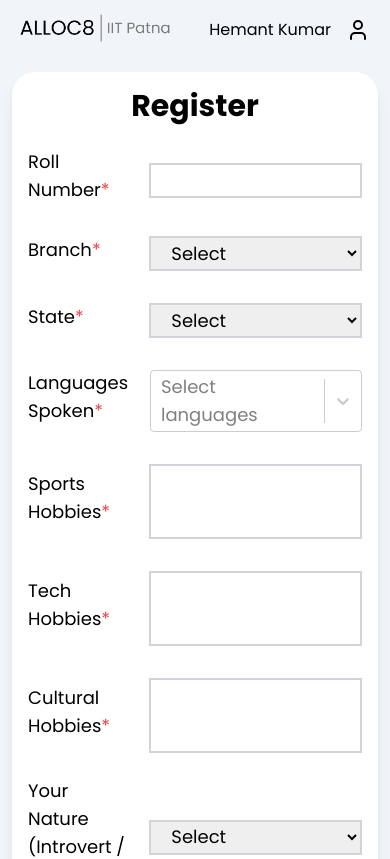
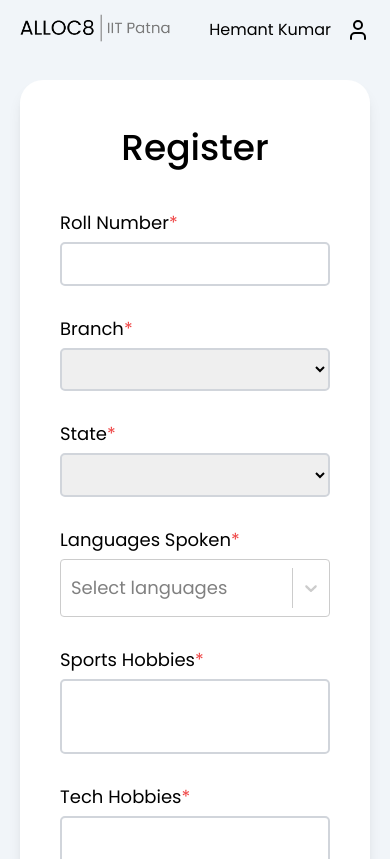
Before and after one commit to Gymkhana-IIT-Patna/alloc8, a React (Vite) app in the folder client/: page /Register in a window 390 px wide. Shown: the top 859 px of the page. Built offline with nearby package versions, Linux system fonts and the light colour scheme.

Commit message:
style changes

```diff
--- /dev/null
+++ b/client/src/components/RegisterForm/index.css
@@ -0,0 +1,22 @@
+input,
+textarea,
+select,
+option {
+  border-radius: 5px;
+  padding-block: 1.1em !important;
+}
+@media (max-width: 500px) {
+  .input-container {
+    width: 100% !important;
+    flex-wrap: wrap !important;
+    gap: 0;
+  }
+  label,
+  input,
+  select,
+  textarea,
+  .multiselect {
+    width: 100% !important;
+    margin-top: 5px !important;
+  }
+}
--- a/client/src/components/RegisterForm/index.jsx
+++ b/client/src/components/RegisterForm/index.jsx
@@ -4,6 +4,7 @@ import data from "@/data/formoptions.json";
 import Options from "../FormOptions";
 import Select from "react-select";
 import { Button } from "../ui/button";
+import "./index.css";
 
 export default function RegisterForm() {
   const languages = data.languages;
@@ -31,15 +32,15 @@ export default function RegisterForm() {
   }));
 
   return (
-    <div className="max-w-2xl mx-auto p-4 rounded-[23px] md:rounded-[33px] bg-white shadow-lg">
-      <h2 className="text-3xl font-bold text-[#000000] text-center mb-6">
+    <div className="max-w-2xl mx-auto px-10 pt-[3em] pb-[5em] rounded-[23px] md:rounded-[33px] bg-white shadow-lg">
+      <h2 className="text-4xl font-medium text-[#000000] text-center mb-[1em]">
         Register
       </h2>
       <form
         onSubmit={handleSubmit(onSubmit)}
         className="flex flex-col gap-6 text-lg"
       >
-        <div className="flex items-center justify-between gap-4">
+        <div className="flex items-center justify-between gap-4 input-container">
           <label className="w-1/3">
             Roll Number<span className="text-red-500">*</span>
           </label>
@@ -55,7 +56,7 @@ export default function RegisterForm() {
           )}
         </div>
 
-        <div className="flex items-center justify-between gap-4">
+        <div className="flex items-center justify-between gap-4 input-container">
           <label className="w-1/3">
             Branch<span className="text-red-500">*</span>
           </label>
@@ -75,7 +76,7 @@ export default function RegisterForm() {
           )}
         </div>
 
-        <div className="flex items-center justify-between gap-4">
+        <div className="flex items-center justify-between gap-4 input-container">
           <label className="w-1/3">
             State<span className="text-red-500">*</span>
           </label>
@@ -95,11 +96,11 @@ export default function RegisterForm() {
           )}
         </div>
 
-        <div className="flex items-center justify-between gap-4">
+        <div className="flex items-center justify-between gap-4 input-container">
           <label className="w-1/3">
             Languages Spoken<span className="text-red-500">*</span>
           </label>
-          <div className="w-2/3">
+          <div className="w-2/3 input-container">
             <Controller
               name="motherTongue"
               control={control}
@@ -113,7 +114,7 @@ export default function RegisterForm() {
                   {...field}
                   isMulti
                   options={languageOptions}
-                  className={`mt-2 ${
+                  className={`multiselect mt-2 ${
                     errors.motherTongue ? "border-red-500" : "border-gray-300"
                   } focus:border-blue-500`}
                   classNamePrefix="select"
@@ -131,7 +132,7 @@ export default function RegisterForm() {
           </div>
         </div>
 
-        <div className="flex items-center justify-between gap-4">
+        <div className="flex items-center justify-between gap-4 input-container">
           <label className="w-1/3">
             Sports Hobbies<span className="text-red-500">*</span>
           </label>
@@ -148,7 +149,7 @@ export default function RegisterForm() {
           )}
         </div>
 
-        <div className="flex items-center justify-between gap-4">
+        <div className="flex items-center justify-between gap-4 input-container">
           <label className="w-1/3">
             Tech Hobbies<span className="text-red-500">*</span>
           </label>
@@ -169,7 +170,7 @@ export default function RegisterForm() {
           )}
         </div>
 
-        <div className="flex items-center justify-between gap-4">
+        <div className="flex items-center justify-between gap-4 input-container">
           <label className="w-1/3">
             Cultural Hobbies<span className="text-red-500">*</span>
           </label>
@@ -190,7 +191,7 @@ export default function RegisterForm() {
           )}
         </div>
 
-        <div className="flex items-center justify-between gap-4">
+        <div className="flex items-center justify-between gap-4 input-container">
           <label className="w-1/3">
             Your Nature (Introvert / Extrovert)
             <span className="text-red-500">*</span>
@@ -211,7 +212,7 @@ export default function RegisterForm() {
           )}
         </div>
 
-        <div className="flex items-center justify-between gap-4">
+        <div className="flex items-center justify-between gap-4 input-container">
           <label className="w-1/3">
             Future Interests<span className="text-red-500">*</span>
           </label>
@@ -232,7 +233,7 @@ export default function RegisterForm() {
           )}
         </div>
 
-        <div className="flex items-center justify-between gap-4">
+        <div className="flex items-center justify-between gap-4 input-container">
           <label className="w-1/3">
             Sleep Schedule<span className="text-red-500">*</span>
           </label>
--- a/client/src/pages/Home/index.jsx
+++ b/client/src/pages/Home/index.jsx
@@ -1,16 +1,18 @@
 import { Button } from "@/components/ui/button";
 import msLogo from "../../assets/ms_logo.svg";
-import logo from '/logo.png'
+import logo from "/logo.png";
 const HomePage = () => {
   return (
     <div className="flex flex-col items-center justify-center min-h-screen p-5 bg-gray-200">
-      <div className="w-full max-w-md p-10 bg-white rounded-lg shadow-lg flex flex-col items-center border border-gray-300 pb-[5em]">
+      <div className="w-full max-w-md p-10 bg-white rounded-lg shadow-lg flex flex-col items-center border border-gray-300 pb-[5em] translate-y-[-10%]">
         <img
           src={logo}
           alt="ALLOC8 Logo"
           className="h-[40px] border-b-2 pb-2 mb-1"
         />
-        Hostel Allotment Platform of IIT Patna
+        <span className="w-full text-center">
+          Hostel Allotment Platform of IIT Patna
+        </span>
         <form className="w-full mt-5">
           <div className="w-full flex justify-center items-center mt-8">
             <Button className="flex items-center justify-center font-segoe-ui font-light text-[15px] bg-[#2f2f2f] text-white h-[45px] px-4 rounded-sm hover:bg-[#0e0202] transition duration-300">
--- a/client/src/pages/Register/index.jsx
+++ b/client/src/pages/Register/index.jsx
@@ -32,16 +32,15 @@
 
 // export default Register;
 
-
 import Header from "@/components/Header";
 import Registerform from "@/components/RegisterForm";
 import StudentLoginImage from "@/assets/StudentLogin.svg";
 
 function Hero() {
   return (
-    <div className="flex gap-5 justify-center lg:justify-evenly p-3 sm:p-10 items-center">
+    <div className="flex gap-5 justify-center lg:justify-evenly p-5 sm:p-10 items-center">
       <Registerform />
-      <div className="xl:block hidden">
+      <div className="xl:block hidden translate-y-[-20%]">
         <img
           className="lg:block hidden"
           src={StudentLoginImage}
```
